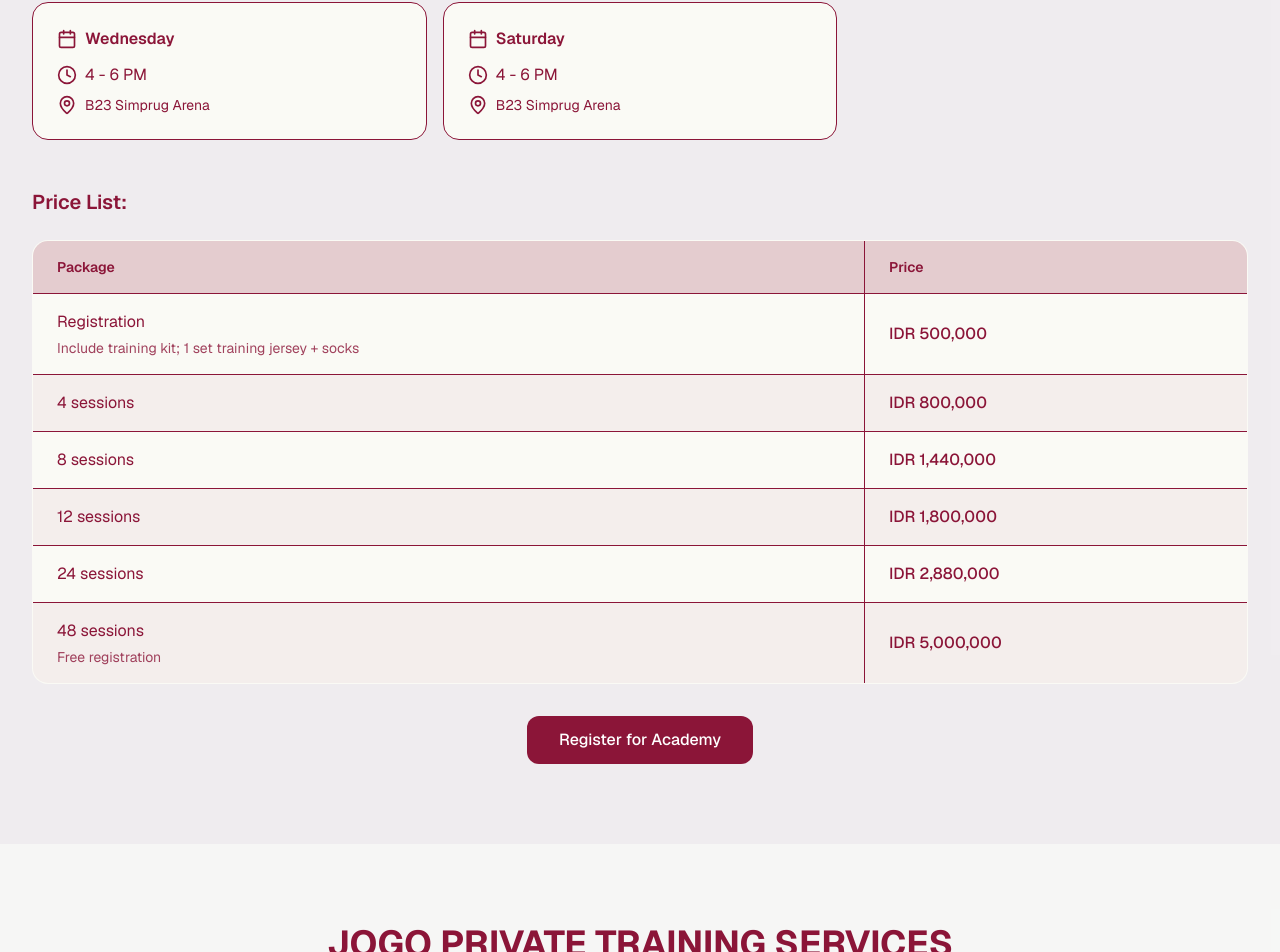
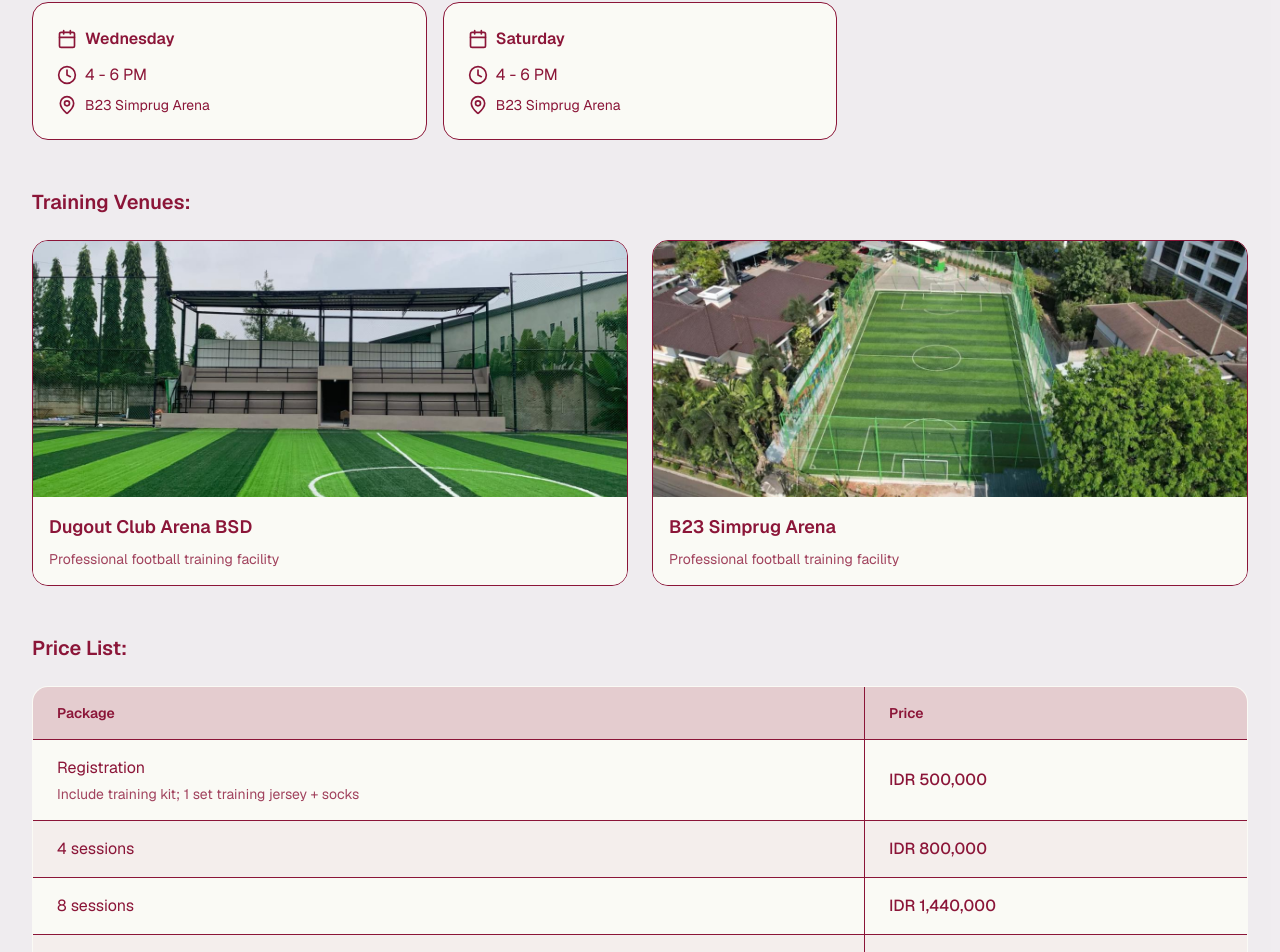
Before and after one commit to DrRhea/badailautasmara-web, a Next.js app: page / in a window 1280 px wide. Shown: the part 1632-2584 px from the top of the page. Built offline with nearby package versions, Linux system fonts and the light colour scheme.

Commit message:
Samakan ukuran font CTA Hero di semua layar dan tambahkan foto lapangan di Academy section

```diff
--- a/src/components/AcademySection.tsx
+++ b/src/components/AcademySection.tsx
@@ -122,6 +122,57 @@ export default function AcademySection() {
           </div>
         </motion.div>
 
+        {/* Training Venues */}
+        <motion.div
+          initial={{ opacity: 0, y: 20 }}
+          whileInView={{ opacity: 1, y: 0 }}
+          viewport={{ once: true }}
+          transition={{ duration: 0.6, delay: 0.45 }}
+          className="mb-12"
+        >
+          <h3 className="text-xl font-semibold mb-6" style={{ color: '#8B1538' }}>
+            Training Venues:
+          </h3>
+          <div className="grid grid-cols-1 md:grid-cols-2 gap-6">
+            <div className="rounded-2xl overflow-hidden border" style={{ borderColor: '#8B1538' }}>
+              <div className="relative w-full h-64">
+                <Image
+                  src="/images/field/dugout.png"
+                  alt="Dugout Club Arena BSD"
+                  fill
+                  className="object-cover"
+                />
+              </div>
+              <div className="p-4" style={{ backgroundColor: '#FAFAF5' }}>
+                <h4 className="font-semibold text-lg mb-2" style={{ color: '#8B1538' }}>
+                  Dugout Club Arena BSD
+                </h4>
+                <p className="text-sm" style={{ color: '#8B1538', opacity: 0.8 }}>
+                  Professional football training facility
+                </p>
+              </div>
+            </div>
+            <div className="rounded-2xl overflow-hidden border" style={{ borderColor: '#8B1538' }}>
+              <div className="relative w-full h-64">
+                <Image
+                  src="/images/field/b23.png"
+                  alt="B23 Simprug Arena"
+                  fill
+                  className="object-cover"
+                />
+              </div>
+              <div className="p-4" style={{ backgroundColor: '#FAFAF5' }}>
+                <h4 className="font-semibold text-lg mb-2" style={{ color: '#8B1538' }}>
+                  B23 Simprug Arena
+                </h4>
+                <p className="text-sm" style={{ color: '#8B1538', opacity: 0.8 }}>
+                  Professional football training facility
+                </p>
+              </div>
+            </div>
+          </div>
+        </motion.div>
+
         {/* Price List */}
         <motion.div
           initial={{ opacity: 0, y: 20 }}
--- a/src/components/Hero.tsx
+++ b/src/components/Hero.tsx
@@ -59,7 +59,7 @@ export default function Hero() {
           >
             <a
               href="#academy"
-              className="inline-flex items-center justify-center text-white px-6 sm:px-8 py-3 sm:py-3 rounded-2xl font-medium transition-colors text-sm sm:text-base touch-manipulation min-h-[44px]"
+              className="inline-flex items-center justify-center text-white px-6 sm:px-8 py-3 sm:py-3 rounded-2xl font-medium transition-colors text-base touch-manipulation min-h-[44px]"
               style={{ backgroundColor: '#8B1538' }}
               onMouseEnter={(e) => e.currentTarget.style.backgroundColor = '#6B0F2A'}
               onMouseLeave={(e) => e.currentTarget.style.backgroundColor = '#8B1538'}
@@ -69,7 +69,7 @@ export default function Hero() {
             </a>
             <a
               href="#private"
-              className="inline-flex items-center justify-center text-white px-4 sm:px-6 md:px-8 py-3 sm:py-3 rounded-2xl font-medium transition-colors text-xs sm:text-sm md:text-base touch-manipulation min-h-[44px] text-center"
+              className="inline-flex items-center justify-center text-white px-4 sm:px-6 md:px-8 py-3 sm:py-3 rounded-2xl font-medium transition-colors text-base touch-manipulation min-h-[44px] text-center"
               style={{ backgroundColor: '#8B1538' }}
               onMouseEnter={(e) => e.currentTarget.style.backgroundColor = '#6B0F2A'}
               onMouseLeave={(e) => e.currentTarget.style.backgroundColor = '#8B1538'}
@@ -80,7 +80,7 @@ export default function Hero() {
             </a>
             <a
               href="#eo"
-              className="inline-flex items-center justify-center px-6 sm:px-8 py-3 sm:py-3 rounded-2xl font-medium transition-colors text-sm sm:text-base touch-manipulation min-h-[44px]"
+              className="inline-flex items-center justify-center px-6 sm:px-8 py-3 sm:py-3 rounded-2xl font-medium transition-colors text-base touch-manipulation min-h-[44px]"
               style={{
                 backgroundColor: '#FAFAF5',
                 color: '#8B1538',
```
Also changed, not shown: public/images/field/b23.png (added), public/images/field/dugout.png (added).
